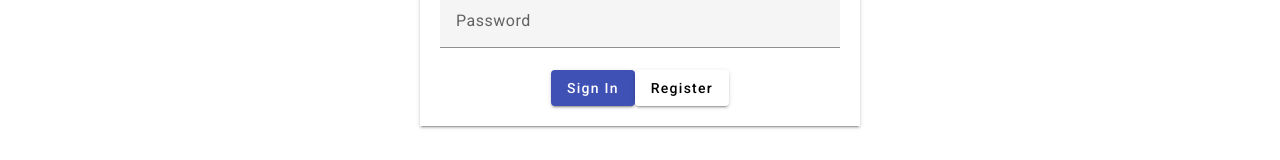
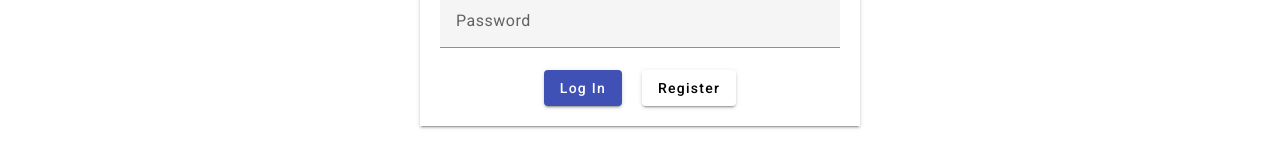
Before and after one commit to Miralem-Ba/Frontend, an Angular app: page /login in a window 1280 px wide. Shown: the part 232-392 px from the top of the page. Built offline with nearby package versions, Linux system fonts and the light colour scheme.

Commit message:
style von login Button und Register Button ein abstand hinzugefügt

```diff
--- a/src/app/pages/auth/login/login.component.html
+++ b/src/app/pages/auth/login/login.component.html
@@ -25,11 +25,11 @@
   <!-- Container for the buttons -->
   <div class="midde">
     <!-- Submit button for the form -->
-    <button mat-button color="primary" type="submit" mat-raised-button>
-      Sign In
+    <button class="Log In" mat-button color="primary" type="submit" mat-raised-button>
+      Log In
     </button>
     <!-- Link to the registration page -->
-    <button routerLink="/register" mat-button color="Grey" type="button" mat-raised-button>
+    <button class="registerButton" routerLink="/register" mat-button color="Grey" type="button" mat-raised-button>
       Register
     </button>
   </div>
--- a/src/app/pages/auth/login/login.component.scss
+++ b/src/app/pages/auth/login/login.component.scss
@@ -16,3 +16,7 @@ mat-form-field {
 .midde {
   text-align: center;     /* Center-align the content inside the .midde class */
 }
+
+.registerButton {
+  margin-left: 20px;
+}
--- a/src/app/pages/auth/login/login.component.ts
+++ b/src/app/pages/auth/login/login.component.ts
@@ -33,10 +33,12 @@ export class LoginComponent {
    * Handle form submission.
    * Logs the form data and performs login if the form is valid.
    */
+
   submit() {
     console.log(this.fromGroup);
     if (this.fromGroup.valid) {
       // Perform login operations here
+
     }
   }
 }
```
